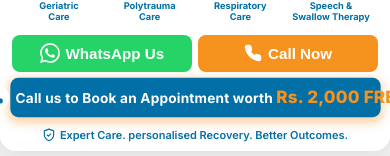
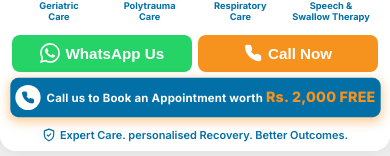
Before and after one commit to salehafirdous/Brinnova_LP, a React (Create React App) app: page / in a window 390 px wide. Shown: the part 685-841 px from the top of the page. Built offline with nearby package versions, Linux system fonts and the light colour scheme.

Commit message:
responsiveness fixed

```diff
--- a/src/App.css
+++ b/src/App.css
@@ -330,7 +330,7 @@ body {
   justify-content: center;
   gap: 1.5vw;
   color: white;
-  font-size: min(1.6vh, 3.5vw);
+  font-size: min(1.6vh, 2.9vw);
   cursor: pointer;
   animation: popHighlight 2.5s infinite ease-in-out;
 }
```
